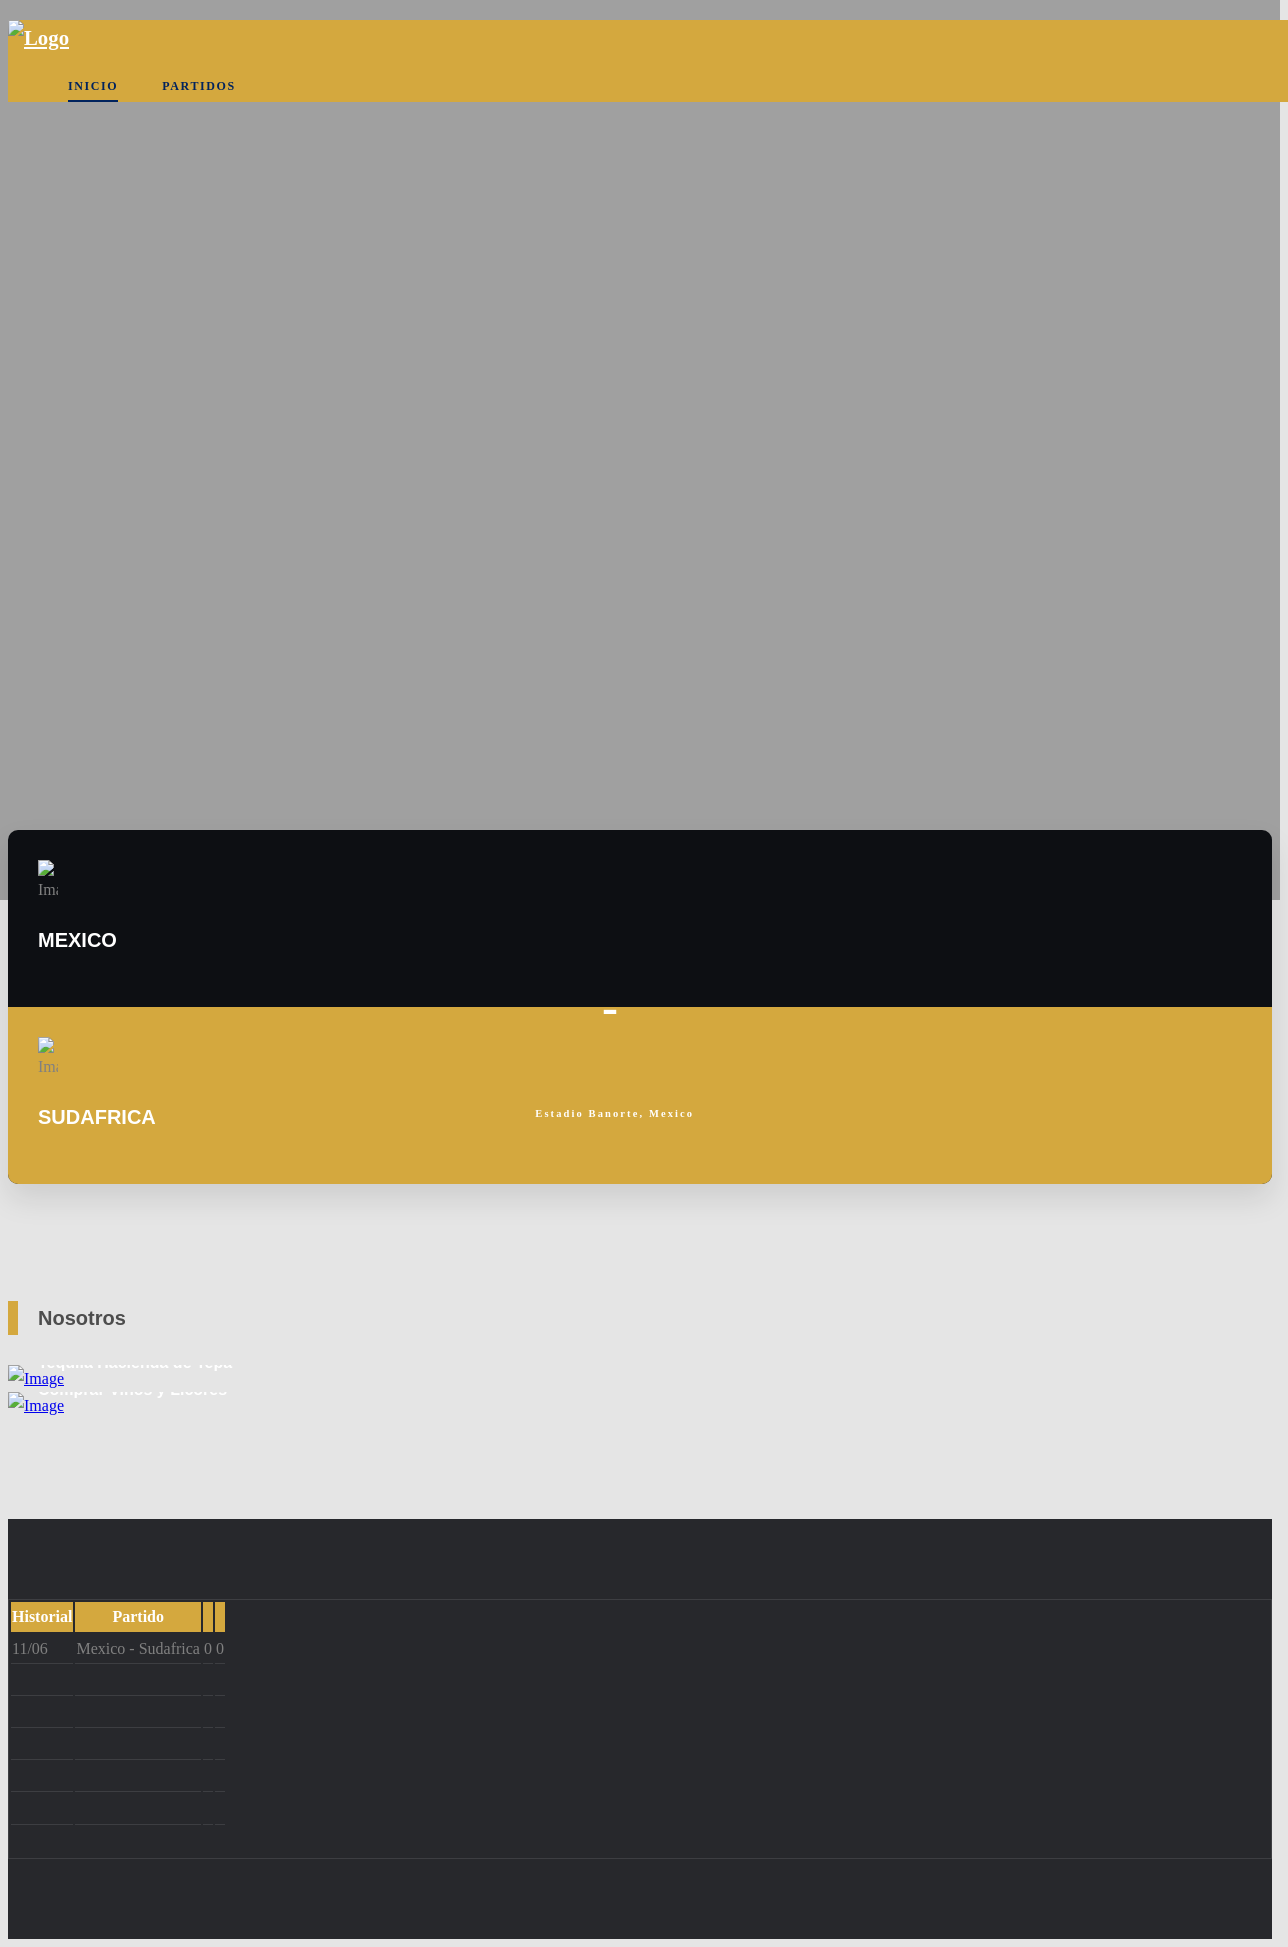
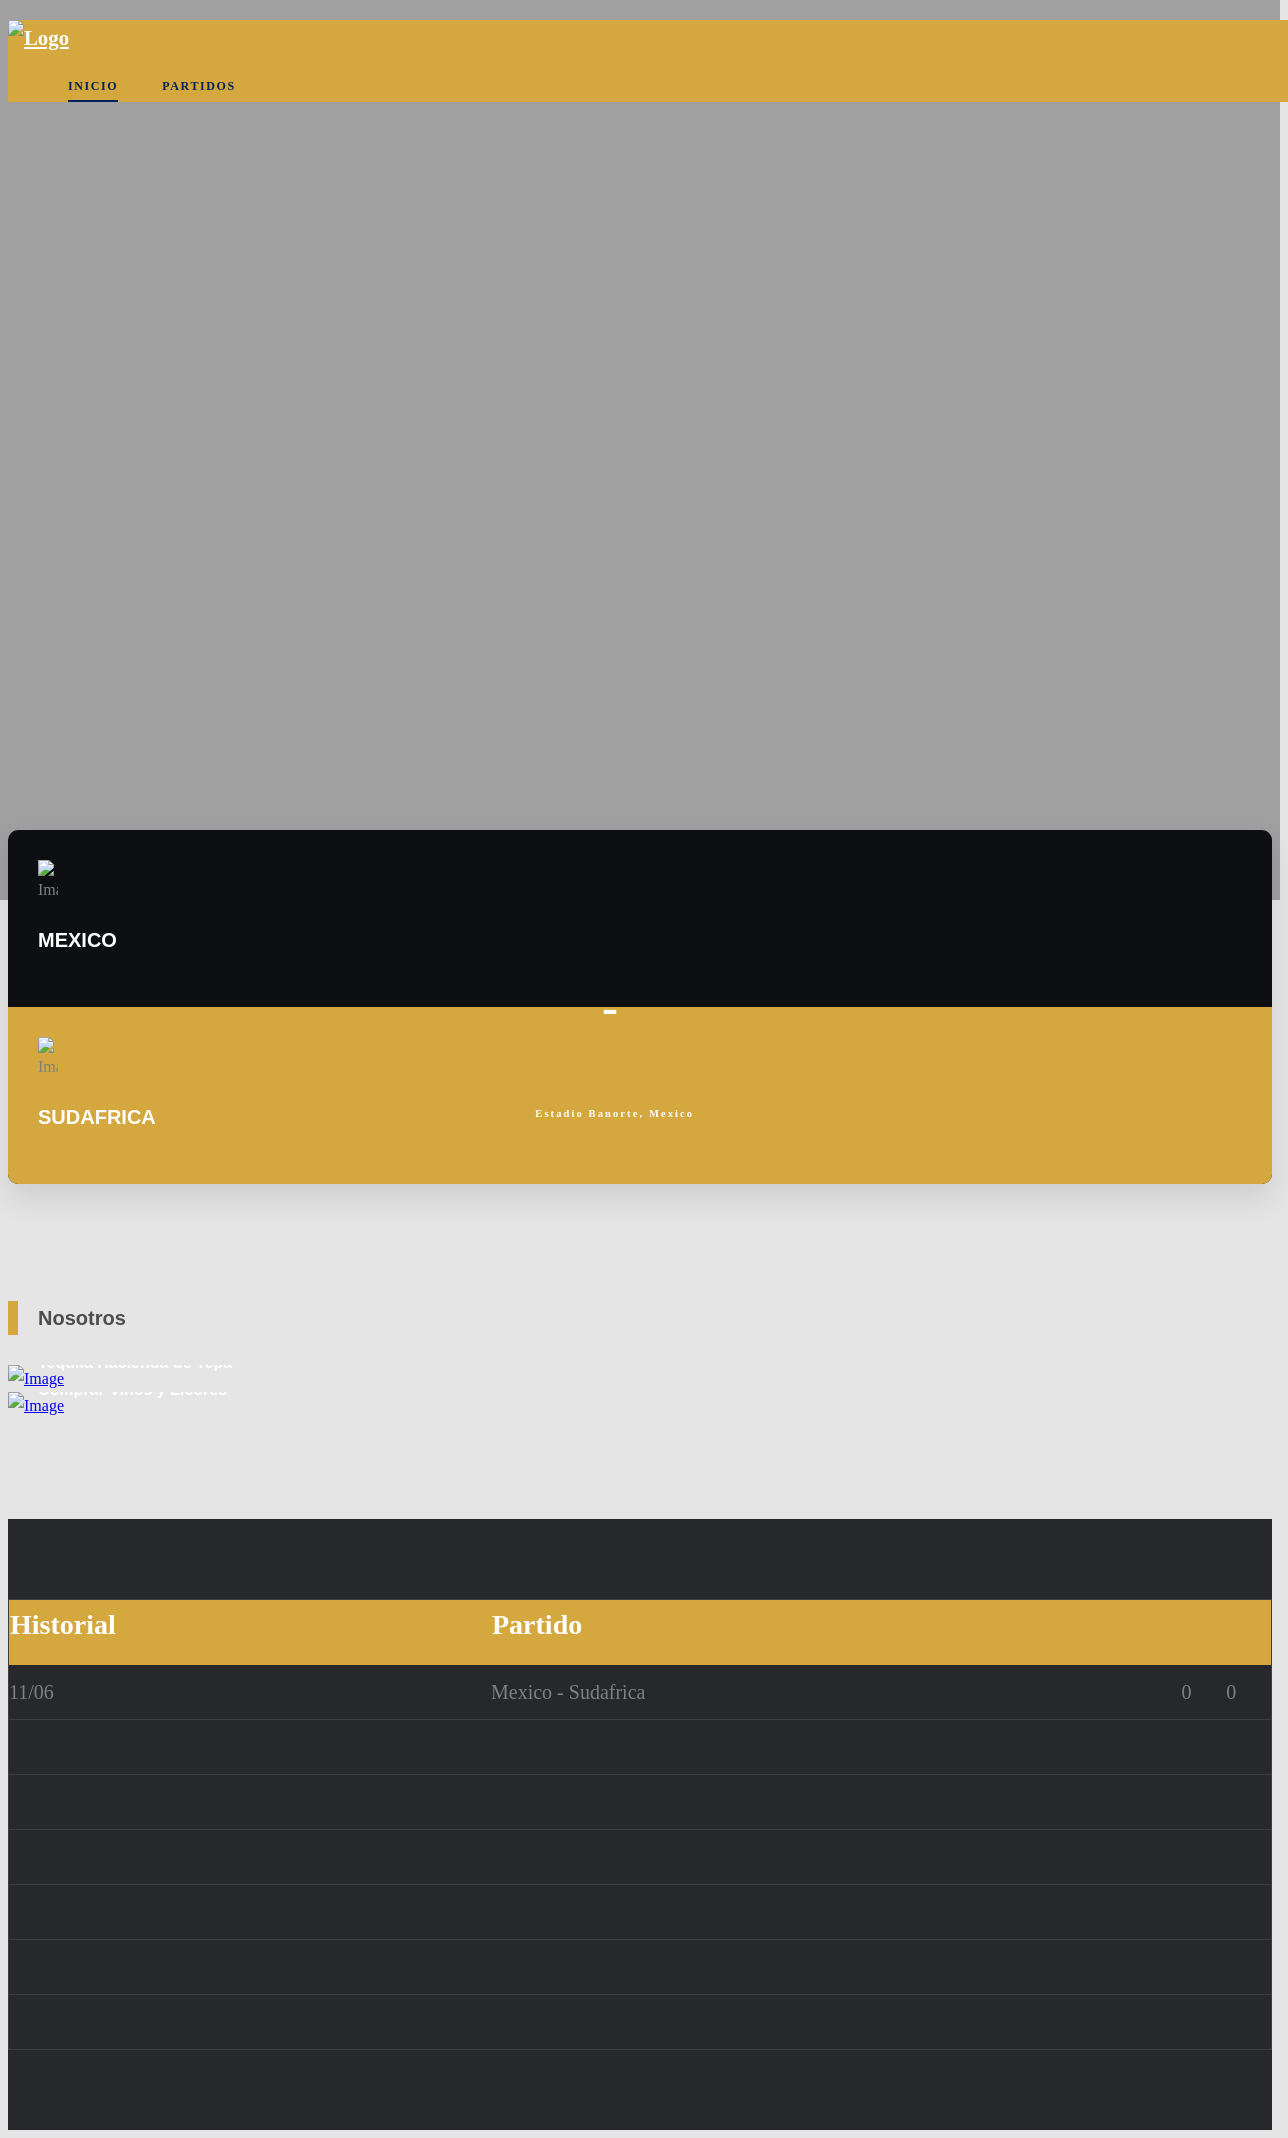

grupos

--- a/css/style.css
+++ b/css/style.css
@@ -1508,3 +1508,49 @@ h5,
 .custom-table.cisa-rojo thead tr th {
   background: #ee1e46;
 }
+
+
+.container-group {
+  display: grid;
+  grid-template-columns: repeat(auto-fit, minmax(280px, 1fr));
+  gap: 24px;
+}
+
+.group-card {
+  background: white;
+  border: 1px solid #ddd;
+  border-radius: 16px;
+  padding: 20px;
+  box-shadow: 0 2px 8px rgba(0, 0, 0, 0.04);
+  font-family: Arial, sans-serif;
+  background: #f5f5f5;
+  color: #222;
+}
+
+table {
+  width: 100%;
+  border-collapse: collapse;
+}
+
+th {
+  text-align: left;
+  font-size: 28px;
+  padding-bottom: 16px;
+}
+
+td {
+  padding: 10px 0;
+  font-size: 20px;
+}
+
+.country-cell {
+  display: flex;
+  align-items: center;
+  gap: 14px;
+}
+
+.flag {
+  width: 36px;
+  height: 36px;
+  object-fit: cover;
+}
